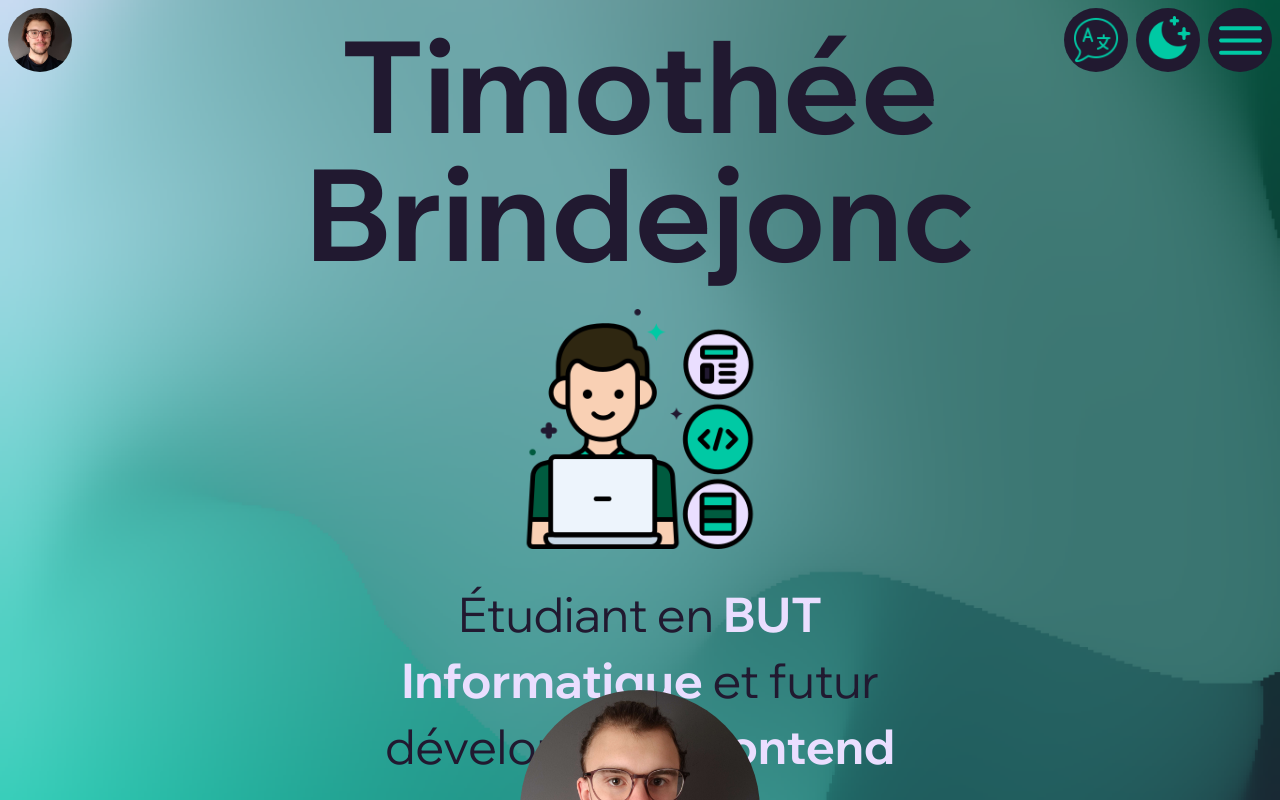
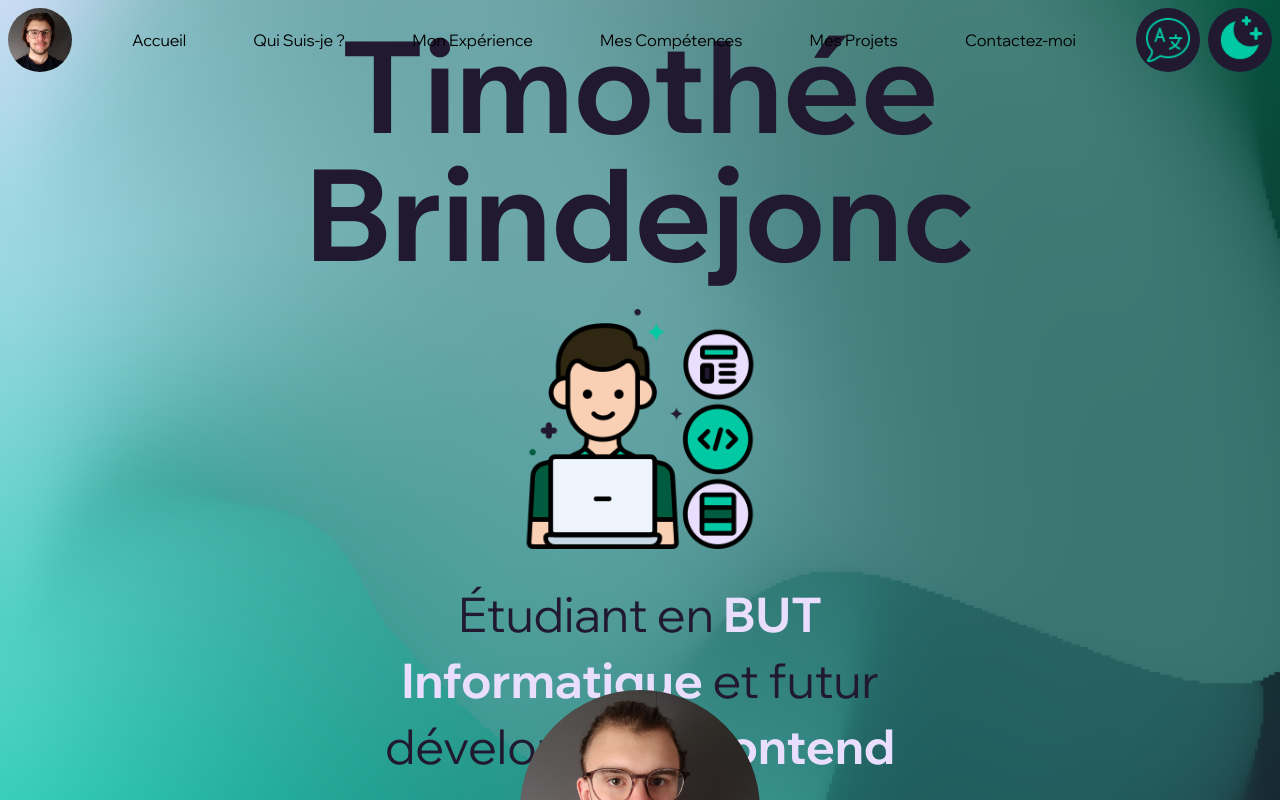
Before and after one commit to Timeuh/Portfolio-v2, a React (Vite) app: page / in a window 1280 px wide. Shown: the top 800 px of the page. Built offline with nearby package versions, Linux system fonts and the light colour scheme.

Commit message:
feat: adapt navbar to desktop

```diff
--- a/src/components/Navbar.tsx
+++ b/src/components/Navbar.tsx
@@ -36,6 +36,14 @@ export default function Navbar({changeTheme, changeLang}: Props) {
   return (
     <div id={'navbar'} className={'w-full h-20 z-10 fixed top-0 flex flex-row justify-between items-center px-2'}>
       <img src='src/assets/images/pictures/navbar-pic.jpg' alt='me' className={'h-16 w-16 rounded-full object-cover object-top'}/>
+      <div className={'hidden xl:flex flex-row items-center justify-around w-4/5'}>
+        {
+          currentTrad.sections.map((section, index) => {
+            return <a key={index} href={`#${section.link}`}
+              className={`navbar-item-desktop ${isCurrentLight ? 'navbar-item-desktop-light' : 'navbar-item-desktop-dark'}`}>{section.name}</a>;
+          })
+        }
+      </div>
       <div className={'flex flex-row items-center space-x-2'}>
         <div className={`navbar-item-background-mobile ${isCurrentLight ? 'bg-violet-dark' : 'bg-pink-light'}`} onClick={changeLang}>
           {
@@ -51,7 +59,8 @@ export default function Navbar({changeTheme, changeLang}: Props) {
               :  <img src='src/assets/images/navbar/sun.png' alt='lang-icon' className={'navbar-item-mobile'}/>
           }
         </div>
-        <div className={`navbar-item-background-mobile ${isCurrentLight ? 'bg-violet-dark' : 'bg-pink-light'} relative`} onClick={handleActivation}>
+        <div className={`navbar-item-background-mobile xl:hidden ${isCurrentLight ? 'bg-violet-dark' : 'bg-pink-light'} relative`}
+          onClick={handleActivation}>
           {
             isCurrentLight ?
               <img src='src/assets/images/navbar/selector-light.png' alt='lang-icon' />
```
